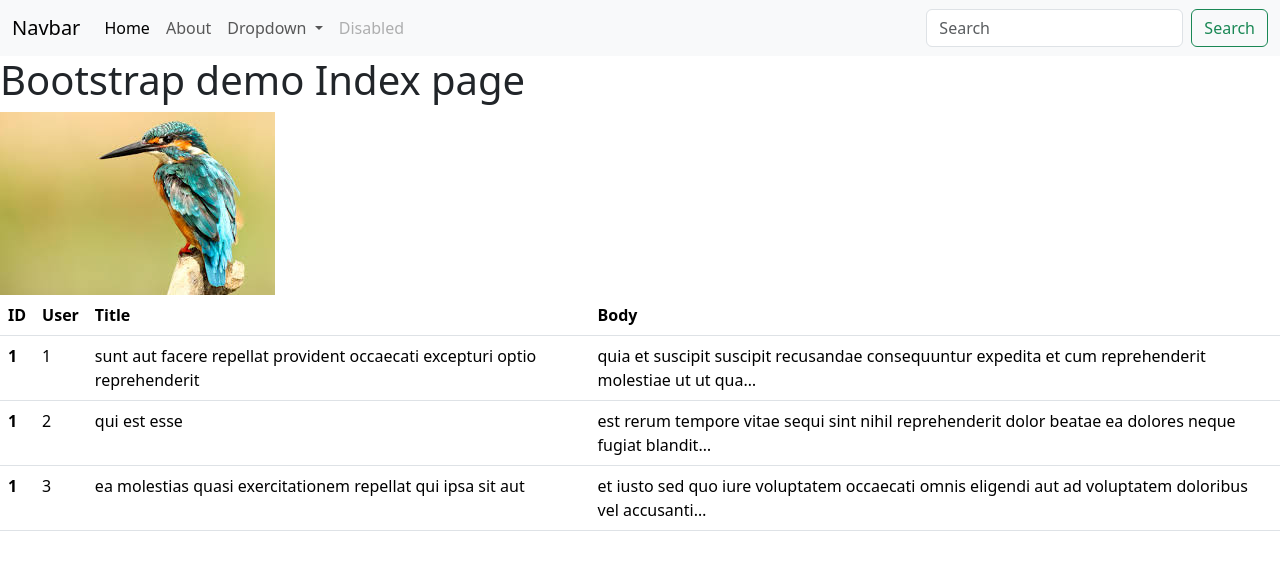
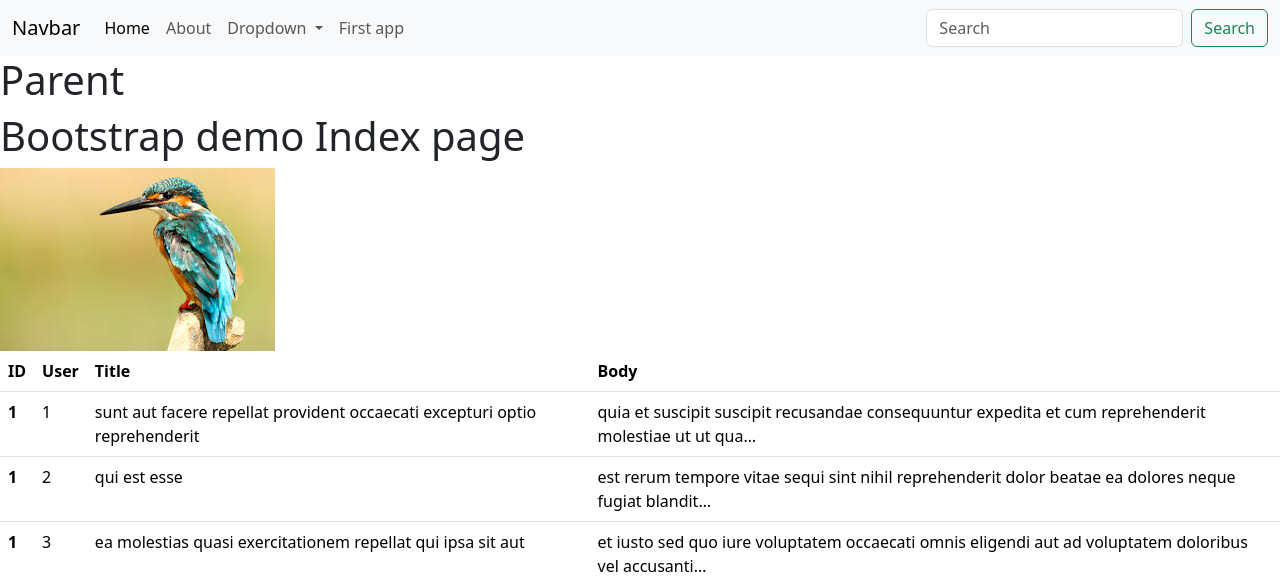
Before and after one commit to TajwarSaiyeed/django-project, a Django app: page / in a window 1280 px wide. Shown: the top 586 px of the page. Run offline with Django 5.2, Linux system fonts and the light colour scheme.

Commit message:
Refactor templates to use base layout and enhance structure with Bootstrap

```diff
--- a/djangoProject4/first_app/urls.py
+++ b/djangoProject4/first_app/urls.py
@@ -1,5 +1,5 @@
 from django.urls import path
 from . import views
 urlpatterns = [
-    path('', views.home),
+    path('', views.home, name='first_app_home'),
 ]
--- /dev/null
+++ b/djangoProject4/templates/base.html
@@ -0,0 +1,89 @@
+
+<!DOCTYPE html>
+<html lang="en">
+<head>
+    <meta charset="utf-8" />
+    <meta name="viewport" content="width=device-width, initial-scale=1" />
+    <title>Bootstrap demo</title>
+    <link
+            href="https://cdn.jsdelivr.net/npm/bootstrap@5.3.3/dist/css/bootstrap.min.css"
+            rel="stylesheet"
+            integrity="sha384-QWTKZyjpPEjISv5WaRU9OFeRpok6YctnYmDr5pNlyT2bRjXh0JMhjY6hW+ALEwIH"
+            crossorigin="anonymous"
+    />
+</head>
+<body>
+<nav class="navbar navbar-expand-lg bg-body-tertiary">
+    <div class="container-fluid">
+        <a class="navbar-brand" href="#">Navbar</a>
+        <button
+                class="navbar-toggler"
+                type="button"
+                data-bs-toggle="collapse"
+                data-bs-target="#navbarSupportedContent"
+                aria-controls="navbarSupportedContent"
+                aria-expanded="false"
+                aria-label="Toggle navigation"
+        >
+            <span class="navbar-toggler-icon"></span>
+        </button>
+        <div class="collapse navbar-collapse" id="navbarSupportedContent">
+            <ul class="navbar-nav me-auto mb-2 mb-lg-0">
+                <li class="nav-item">
+                    <a
+                            class="nav-link active"
+                            aria-current="page"
+                            href="{% url 'home' %}"
+                    >Home</a
+                    >
+                </li>
+                <li class="nav-item">
+                    <a class="nav-link" href="{% url 'about' %}">About</a>
+                </li>
+                <li class="nav-item dropdown">
+                    <a
+                            class="nav-link dropdown-toggle"
+                            href="#"
+                            role="button"
+                            data-bs-toggle="dropdown"
+                            aria-expanded="false"
+                    >
+                        Dropdown
+                    </a>
+                    <ul class="dropdown-menu">
+                        <li><a class="dropdown-item" href="#">Action</a></li>
+                        <li><a class="dropdown-item" href="#">Another action</a></li>
+                        <li><hr class="dropdown-divider" /></li>
+                        <li>
+                            <a class="dropdown-item" href="#">Something else here</a>
+                        </li>
+                    </ul>
+                </li>
+                <li class="nav-item">
+                    <a href="{% url 'first_app_home' %}" class="nav-link" aria-disabled="true">First app</a>
+                </li>
+            </ul>
+            <form class="d-flex" role="search">
+                <input
+                        class="form-control me-2"
+                        type="search"
+                        placeholder="Search"
+                        aria-label="Search"
+                />
+                <button class="btn btn-outline-success" type="submit">
+                    Search
+                </button>
+            </form>
+        </div>
+    </div>
+</nav>
+{% block content %}
+    <h1>Parent</h1>
+{% endblock %}
+<script
+        src="https://cdn.jsdelivr.net/npm/bootstrap@5.3.3/dist/js/bootstrap.bundle.min.js"
+        integrity="sha384-YvpcrYf0tY3lHB60NNkmXc5s9fDVZLESaAA55NDzOxhy9GkcIdslK1eN7N6jIeHz"
+        crossorigin="anonymous"
+></script>
+</body>
+</html>
--- a/djangoProject4/templates/index.html
+++ b/djangoProject4/templates/index.html
@@ -1,82 +1,8 @@
+{% extends 'base.html' %}
 {% load static %}
-<!DOCTYPE html>
-<html lang="en">
-  <head>
-    <meta charset="utf-8" />
-    <meta name="viewport" content="width=device-width, initial-scale=1" />
-    <title>Bootstrap demo</title>
-    <link
-      href="https://cdn.jsdelivr.net/npm/bootstrap@5.3.3/dist/css/bootstrap.min.css"
-      rel="stylesheet"
-      integrity="sha384-QWTKZyjpPEjISv5WaRU9OFeRpok6YctnYmDr5pNlyT2bRjXh0JMhjY6hW+ALEwIH"
-      crossorigin="anonymous"
-    />
-  </head>
-  <body>
-    <nav class="navbar navbar-expand-lg bg-body-tertiary">
-      <div class="container-fluid">
-        <a class="navbar-brand" href="#">Navbar</a>
-        <button
-          class="navbar-toggler"
-          type="button"
-          data-bs-toggle="collapse"
-          data-bs-target="#navbarSupportedContent"
-          aria-controls="navbarSupportedContent"
-          aria-expanded="false"
-          aria-label="Toggle navigation"
-        >
-          <span class="navbar-toggler-icon"></span>
-        </button>
-        <div class="collapse navbar-collapse" id="navbarSupportedContent">
-          <ul class="navbar-nav me-auto mb-2 mb-lg-0">
-            <li class="nav-item">
-              <a
-                class="nav-link active"
-                aria-current="page"
-                href="{% url 'home' %}"
-                >Home</a
-              >
-            </li>
-            <li class="nav-item">
-              <a class="nav-link" href="{% url 'about' page=5 %}">About</a>
-            </li>
-            <li class="nav-item dropdown">
-              <a
-                class="nav-link dropdown-toggle"
-                href="#"
-                role="button"
-                data-bs-toggle="dropdown"
-                aria-expanded="false"
-              >
-                Dropdown
-              </a>
-              <ul class="dropdown-menu">
-                <li><a class="dropdown-item" href="#">Action</a></li>
-                <li><a class="dropdown-item" href="#">Another action</a></li>
-                <li><hr class="dropdown-divider" /></li>
-                <li>
-                  <a class="dropdown-item" href="#">Something else here</a>
-                </li>
-              </ul>
-            </li>
-            <li class="nav-item">
-              <a class="nav-link disabled" aria-disabled="true">Disabled</a>
-            </li>
-          </ul>
-          <form class="d-flex" role="search">
-            <input
-              class="form-control me-2"
-              type="search"
-              placeholder="Search"
-              aria-label="Search"
-            />
-            <button class="btn btn-outline-success" type="submit">
-              Search
-            </button>
-          </form>
-        </div>
-      </div>
-    </nav>
+
+{% block content %}
+{{ block.super }}
 <h1>Bootstrap demo Index page</h1>
 <img src="{% static 'bird1.jpeg' %}" alt="bird image" />
 <table class="table">
@@ -99,10 +25,4 @@
     {% endfor %}
     </tbody>
 </table>
-    <script
-      src="https://cdn.jsdelivr.net/npm/bootstrap@5.3.3/dist/js/bootstrap.bundle.min.js"
-      integrity="sha384-YvpcrYf0tY3lHB60NNkmXc5s9fDVZLESaAA55NDzOxhy9GkcIdslK1eN7N6jIeHz"
-      crossorigin="anonymous"
-    ></script>
-  </body>
-</html>
+{% endblock %}
```
Also changed, not shown: djangoProject4/first_app/templates/home.html (+3 -13 lines), djangoProject4/templates/about.html (+3 -14 lines). Lines whose indentation alone changed are shown as unchanged.
